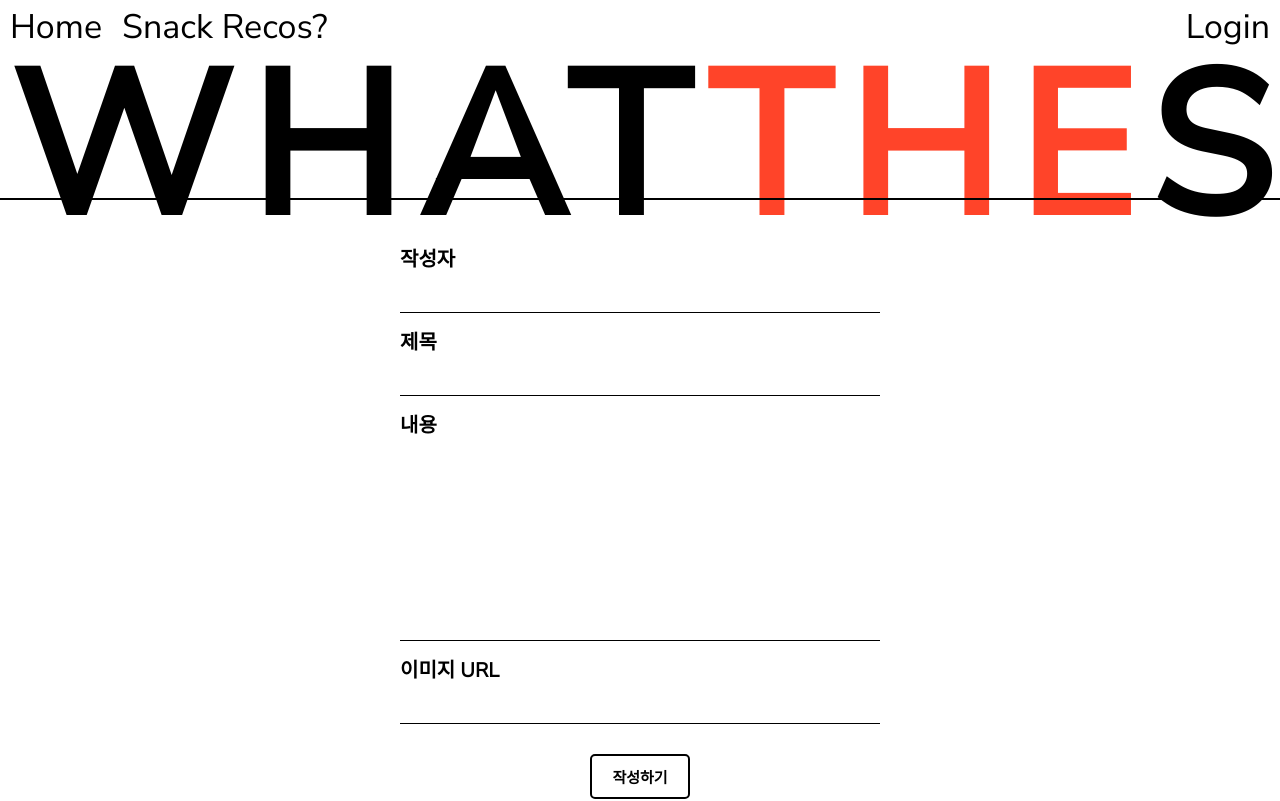
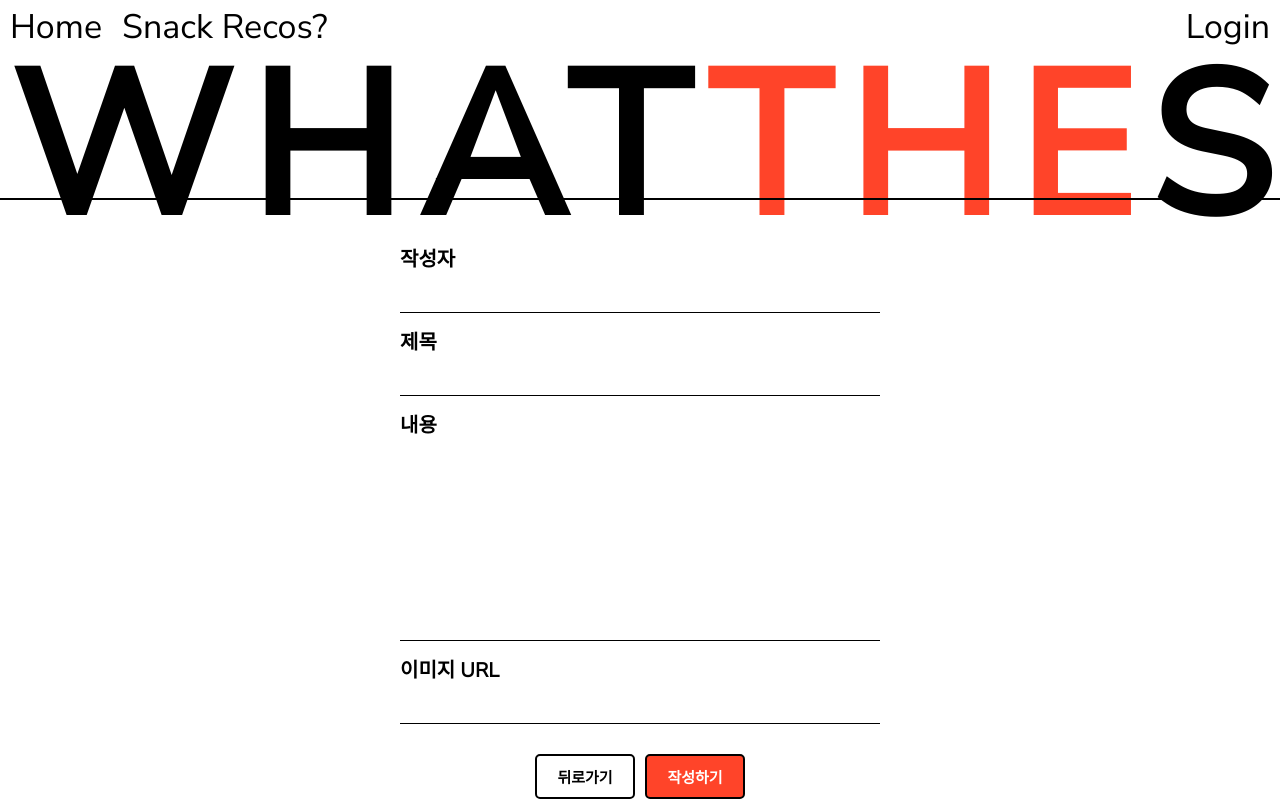
Before and after one commit to Olivia-Code-Storage/whatTheSnack, a React (Create React App) app in the folder what-the-snack/: page /snackRecos/post in a window 1280 px wide. Shown: the top 801 px of the page. Built offline with nearby package versions, Linux system fonts and the light colour scheme; a web font is replaced by a local one.

Commit message:
Feat: 게시글 작성 시 뒤로가기 버튼 및 예외처리 추가

```diff
--- a/what-the-snack/src/pages/Post.jsx
+++ b/what-the-snack/src/pages/Post.jsx
@@ -5,10 +5,13 @@ import Footer from '../components/Footer/Footer'
 import Button from '../components/common/Button'
 import useInput from '../hooks/useInput'
 import { v4 as uuidv4 } from 'uuid'
+import { useNavigate } from 'react-router-dom';
 import { useMutation, useQueryClient } from 'react-query';
 import { addPosts } from '../api/posts'
 
 const Post = () => {
+  const navigate = useNavigate();
+
   const [author, onChangeAuthorhandler] = useInput();
   const [title, onChangeTitlehandler] = useInput();
   const [body, onChangeBodyhandler] = useInput();
@@ -39,6 +42,22 @@ const Post = () => {
     mutation.mutate(newPost);
   }
 
+  if(mutation.isSuccess) {
+    console.log('성공', mutation.data);
+    alert(`등록이 완료되었습니다!`);
+    navigate(-1);
+  }
+
+  if(mutation.isError) {
+    console.log('에러', mutation.error);
+    alert(`게시글 등록 중 오류가 발생했습니다.`);
+  }
+
+  const onListLinkClickHandler = (e) => {
+    e.preventDefault();
+    navigate(-1);
+  }
+
   return (
     <>
       <Header />
@@ -52,6 +71,7 @@ const Post = () => {
               id="author"
               value={author}
               onChange={onChangeAuthorhandler}
+              required
             />
             <Label htmlFor="title">제목</Label>
             <Input
@@ -60,6 +80,8 @@ const Post = () => {
               id="title"
               value={title}
               onChange={onChangeTitlehandler}
+              maxLength={12}
+              required
             />
             <Label htmlFor="body">내용</Label>
             <Textarea
@@ -68,6 +90,7 @@ const Post = () => {
               rows="10"
               value={body}
               onChange={onChangeBodyhandler}
+              required
             >
             </Textarea>
             <Label htmlFor="url">이미지 URL</Label>
@@ -77,9 +100,15 @@ const Post = () => {
               id="url"
               value={url}
               onChange={onChangeUrlhandler}
+              required
             />
             <MainContentBtnDiv>
-              <Button size={'small'} color={'white'} onClick={onSubmitClickHandler}>작성하기</Button>
+              <Button type="button" size={'small'} color={'white'} onClick={onListLinkClickHandler}>
+                뒤로가기
+              </Button>
+              <Button type="button" size={'small'} color={'red'} onClick={onSubmitClickHandler}>
+                작성하기
+              </Button>
             </MainContentBtnDiv>
           </MainContentForm>
         </div>
@@ -118,6 +147,7 @@ const MainContentBtnDiv = styled.div`
   margin-top: 30px;
   display: flex;
   justify-content: center;
+  gap: 10px;
 `
 
 export default Post
```
